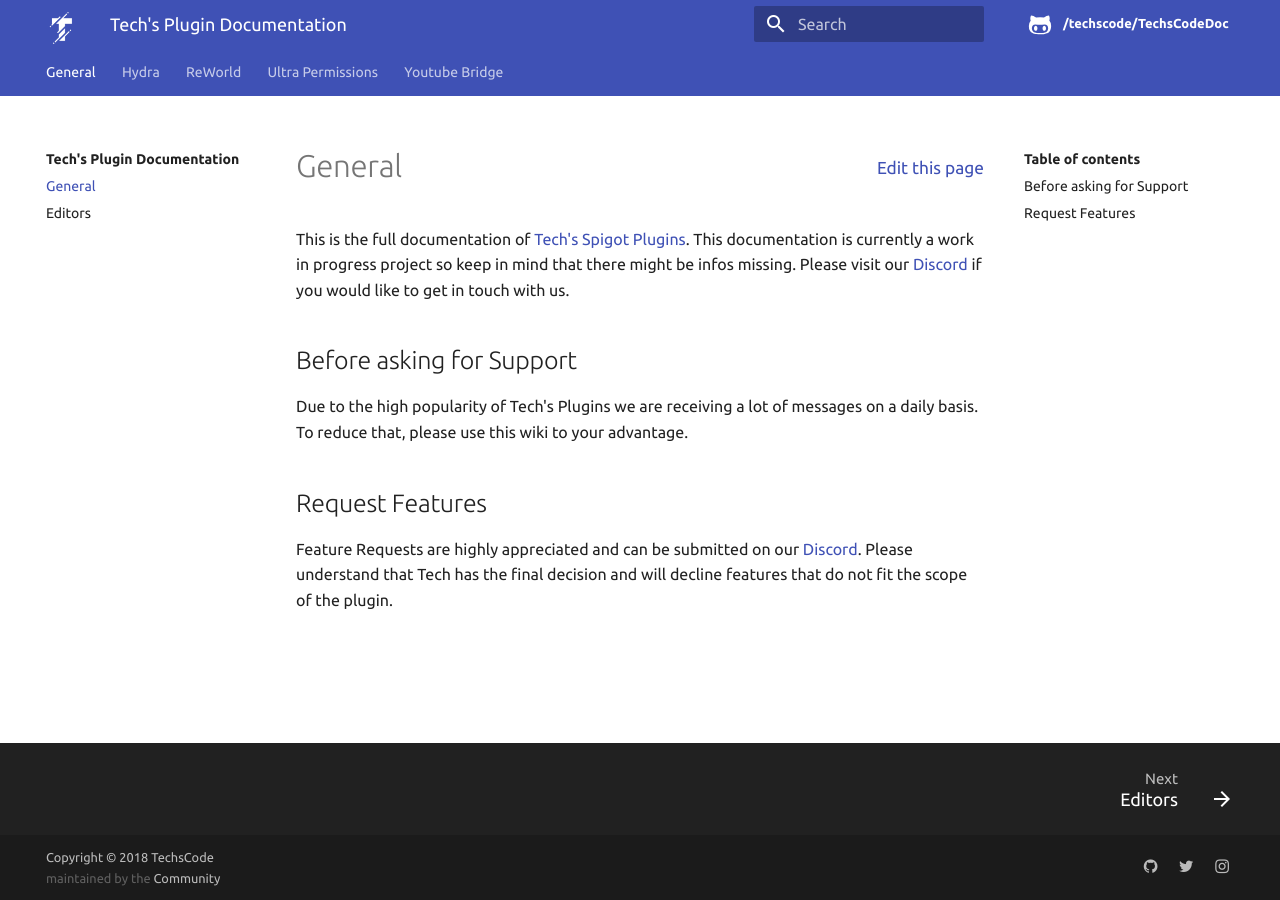
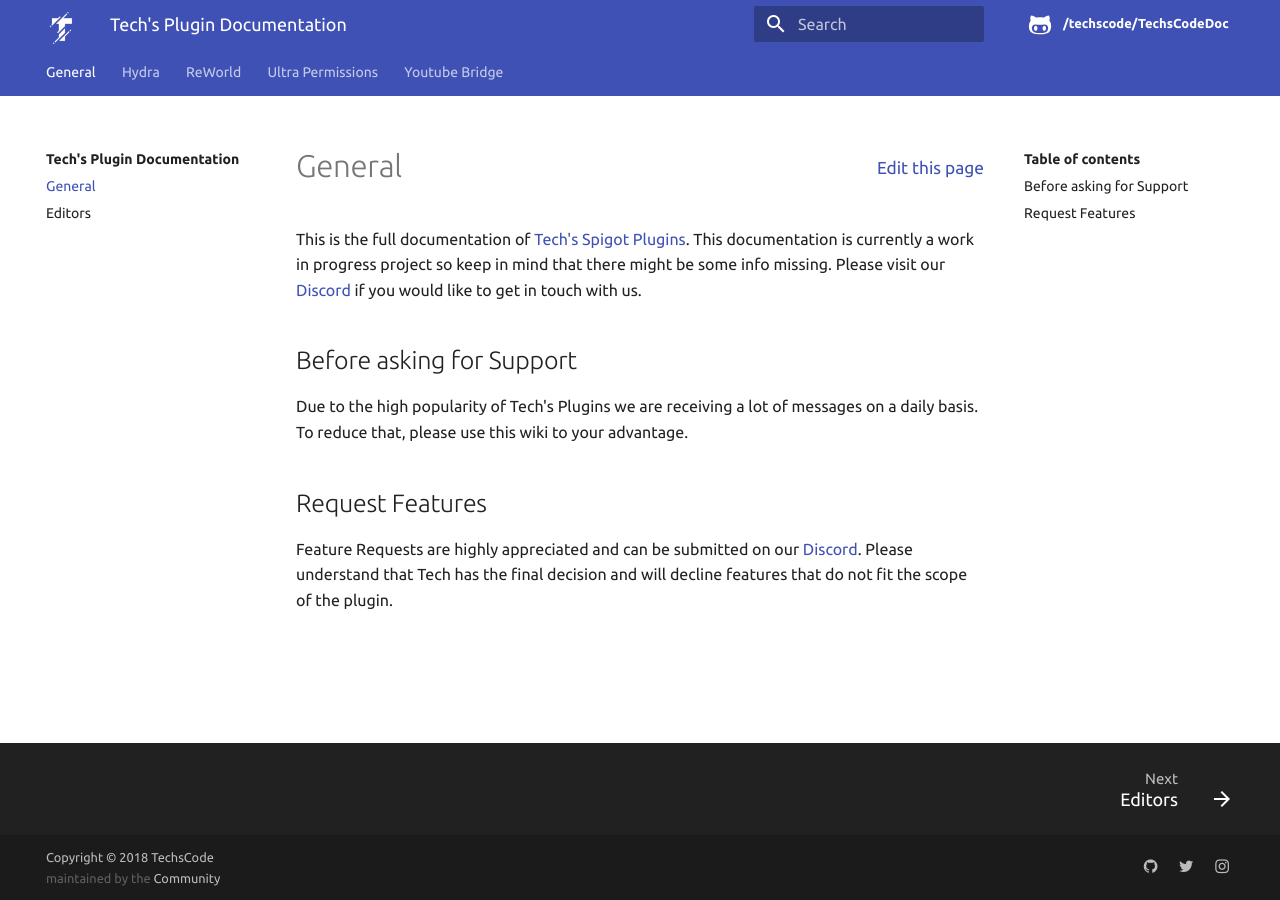
Before and after one commit to MonsterZockerHD/TechsCodeDoc, an MkDocs documentation site: the page built from docs/index.md, in a window 1280 px wide. Built offline with MkDocs 1.6.1, drawn with Linux system fonts in a browser that asks for light colours.

Commit message:
Fixed Spelling Mistake

```diff
--- a/docs/index.md
+++ b/docs/index.md
@@ -1,6 +1,6 @@
 # General
 
-This is the full documentation of [Tech's Spigot Plugins](https://www.spigotmc.org/resources/authors/techscode.29620/). This documentation is currently a work in progress project so keep in mind that there might be infos missing.
+This is the full documentation of [Tech's Spigot Plugins](https://www.spigotmc.org/resources/authors/techscode.29620/). This documentation is currently a work in progress project so keep in mind that there might be some info missing.
 Please visit our [Discord](https://discord.gg/GmuPTqb) if you would like to get in touch with us.
 
 ## Before asking for Support
```
